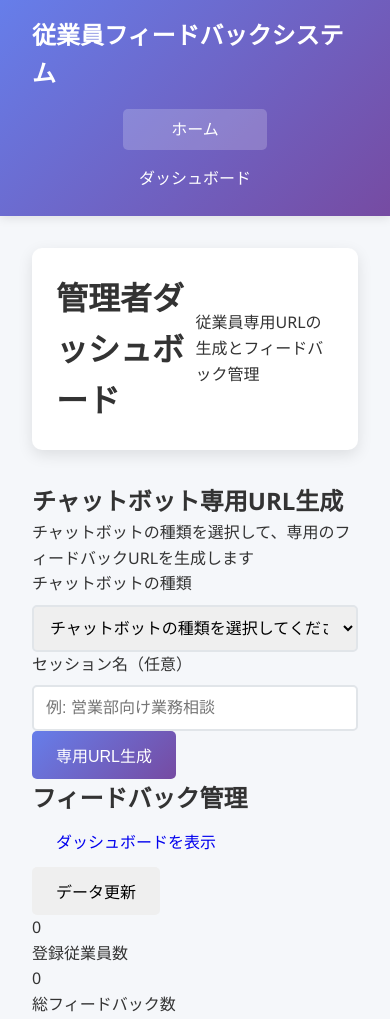
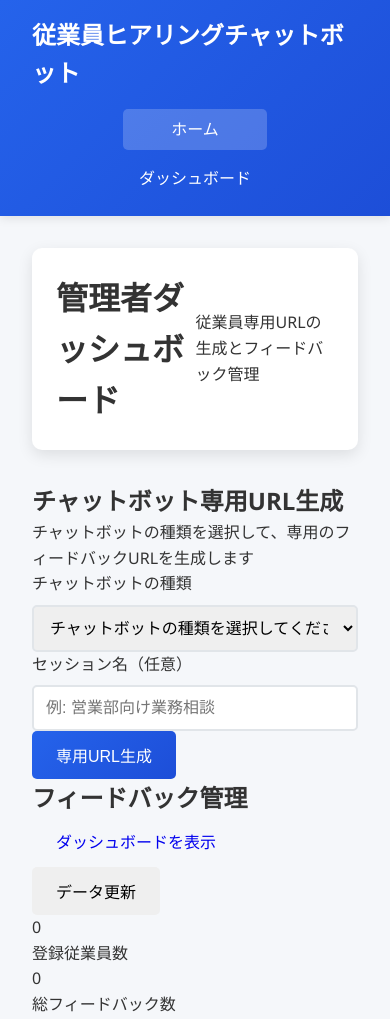
Before and after one commit to takyosh-1/interview-ai, a Flask app: page / in a window 390 px wide. Shown: the top 1019 px of the page. Run offline with Flask 3, Linux system fonts and the light colour scheme; data that the repository does not hold is empty; parts of the project's set-up code (start-up, migrations or seed data) failed here and were passed over.

Commit message:
Update color scheme to blue theme, modify chatbot titles, remove unnecessary UI elements, make initial message height variable, and add Docker deployment support
- Changed color scheme from purple gradient to blue gradient (#2563eb to #1d4ed8) across all UI components
- Updated application title from '従業員フィードバックシステム' to '従業員ヒアリングチャットボット' in all templates
- Removed '従業員専用画面' text from employee layout
- Removed chat subtitle space from employee chat screen for cleaner interface
- Made initial AI message height dynamically adjustable by removing fixed height constraints
- Added Docker configuration files (Dockerfile, docker-compose.yml, .dockerignore) for containerized deployment
- Maintained responsive design and existing functionality while updating visual appearance

Co-Authored-By: takashi <takashiyoshida1635@gmail.com>

```diff
--- a/static/css/main.css
+++ b/static/css/main.css
@@ -12,7 +12,7 @@ body {
 }
 
 .navbar {
-    background: linear-gradient(135deg, #667eea 0%, #764ba2 100%);
+    background: linear-gradient(135deg, #2563eb 0%, #1d4ed8 100%);
     color: white;
     padding: 1rem 0;
     box-shadow: 0 2px 10px rgba(0,0,0,0.1);
@@ -69,7 +69,7 @@ body {
 }
 
 .btn-primary {
-    background: linear-gradient(135deg, #667eea 0%, #764ba2 100%);
+    background: linear-gradient(135deg, #2563eb 0%, #1d4ed8 100%);
     color: white;
 }
 
@@ -99,7 +99,7 @@ body {
 .hero-section h1 {
     font-size: 3rem;
     margin-bottom: 1rem;
-    background: linear-gradient(135deg, #667eea 0%, #764ba2 100%);
+    background: linear-gradient(135deg, #2563eb 0%, #1d4ed8 100%);
     -webkit-background-clip: text;
     -webkit-text-fill-color: transparent;
     background-clip: text;
@@ -266,7 +266,7 @@ body {
 }
 
 .chat-messages {
-    height: 500px;
+    flex: 1;
     overflow-y: auto;
     padding: 1rem;
     background-color: #f8f9fa;
@@ -294,7 +294,7 @@ body {
 }
 
 .user-message .message-content {
-    background: linear-gradient(135deg, #667eea 0%, #764ba2 100%);
+    background: linear-gradient(135deg, #2563eb 0%, #1d4ed8 100%);
     color: white;
 }
 
@@ -350,7 +350,7 @@ body {
     width: 20px;
     height: 20px;
     border: 2px solid #f3f3f3;
-    border-top: 2px solid #667eea;
+    border-top: 2px solid #2563eb;
     border-radius: 50%;
     animation: spin 1s linear infinite;
 }
--- a/templates/admin_dashboard.html
+++ b/templates/admin_dashboard.html
@@ -1,6 +1,6 @@
 {% extends "layout.html" %}
 
-{% block title %}管理者ダッシュボード - 従業員フィードバックシステム{% endblock %}
+{% block title %}管理者ダッシュボード - 従業員ヒアリングチャットボット{% endblock %}
 
 {% block content %}
 <div class="admin-container">
--- a/templates/admin_home.html
+++ b/templates/admin_home.html
@@ -1,6 +1,6 @@
 {% extends "layout.html" %}
 
-{% block title %}管理者ホーム - 従業員フィードバックシステム{% endblock %}
+{% block title %}管理者ホーム - 従業員ヒアリングチャットボット{% endblock %}
 
 {% block content %}
 <div class="admin-container">
--- a/templates/employee_chat.html
+++ b/templates/employee_chat.html
@@ -1,6 +1,6 @@
 {% extends "employee_layout.html" %}
 
-{% block title %}従業員チャット - 従業員フィードバックシステム{% endblock %}
+{% block title %}従業員チャット - 従業員ヒアリングチャットボット{% endblock %}
 
 {% block extra_style %}
 <script src="https://cdn.jsdelivr.net/npm/marked/marked.min.js"></script>
@@ -10,7 +10,6 @@
 <div class="chat-container">
     <div class="chat-header">
         <h1>{{ session_name }}</h1>
-        <p class="chat-subtitle">{{ chatbot_type }}に関するご相談をお聞かせください</p>
     </div>
 
     <div class="chat-messages" id="chat-messages">
--- a/templates/employee_layout.html
+++ b/templates/employee_layout.html
@@ -3,7 +3,7 @@
 <head>
     <meta charset="UTF-8">
     <meta name="viewport" content="width=device-width, initial-scale=1.0">
-    <title>{% block title %}従業員フィードバックシステム{% endblock %}</title>
+    <title>{% block title %}従業員ヒアリングチャットボット{% endblock %}</title>
     <link rel="stylesheet" href="{{ url_for('static', filename='css/main.css') }}">
     {% block extra_style %}{% endblock %}
 </head>
@@ -11,10 +11,9 @@
     <nav class="navbar">
         <div class="nav-container">
             <div class="nav-logo">
-                <h1>従業員フィードバックシステム</h1>
+                <h1>従業員ヒアリングチャットボット</h1>
             </div>
             <div class="nav-menu">
-                <span class="nav-item">従業員専用画面</span>
             </div>
         </div>
     </nav>
--- a/templates/employee_not_found.html
+++ b/templates/employee_not_found.html
@@ -1,6 +1,6 @@
 {% extends "layout.html" %}
 
-{% block title %}従業員が見つかりません - 従業員フィードバックシステム{% endblock %}
+{% block title %}従業員が見つかりません - 従業員ヒアリングチャットボット{% endblock %}
 
 {% block content %}
 <div class="error-container">
--- a/templates/employee_setup.html
+++ b/templates/employee_setup.html
@@ -1,6 +1,6 @@
 {% extends "layout.html" %}
 
-{% block title %}従業員情報入力 - 従業員フィードバックシステム{% endblock %}
+{% block title %}従業員情報入力 - 従業員ヒアリングチャットボット{% endblock %}
 
 {% block content %}
 <div class="setup-container">
--- a/templates/home.html
+++ b/templates/home.html
@@ -1,11 +1,11 @@
 {% extends "layout.html" %}
 
-{% block title %}ホーム - 従業員フィードバックシステム{% endblock %}
+{% block title %}ホーム - 従業員ヒアリングチャットボット{% endblock %}
 
 {% block content %}
 <div class="home-container">
     <div class="hero-section">
-        <h1>従業員フィードバックシステム</h1>
+        <h1>従業員ヒアリングチャットボット</h1>
         <p class="hero-subtitle">AIチャットボットを通じて従業員の声を収集・可視化</p>
 
         <div class="feature-cards">
--- a/templates/layout.html
+++ b/templates/layout.html
@@ -3,7 +3,7 @@
 <head>
     <meta charset="UTF-8">
     <meta name="viewport" content="width=device-width, initial-scale=1.0">
-    <title>{% block title %}従業員フィードバックシステム{% endblock %}</title>
+    <title>{% block title %}従業員ヒアリングチャットボット{% endblock %}</title>
     <link rel="stylesheet" href="{{ url_for('static', filename='css/main.css') }}">
     {% block extra_style %}{% endblock %}
 </head>
@@ -11,7 +11,7 @@
     <nav class="navbar">
         <div class="nav-container">
             <div class="nav-logo">
-                <h1>従業員フィードバックシステム</h1>
+                <h1>従業員ヒアリングチャットボット</h1>
             </div>
             <div class="nav-menu">
                 <a href="{{ url_for('admin.admin_home') }}" class="nav-item">ホーム</a>
```
Also changed, not shown: docker-compose.yml (added, +14 -0 lines), 2 other files.
